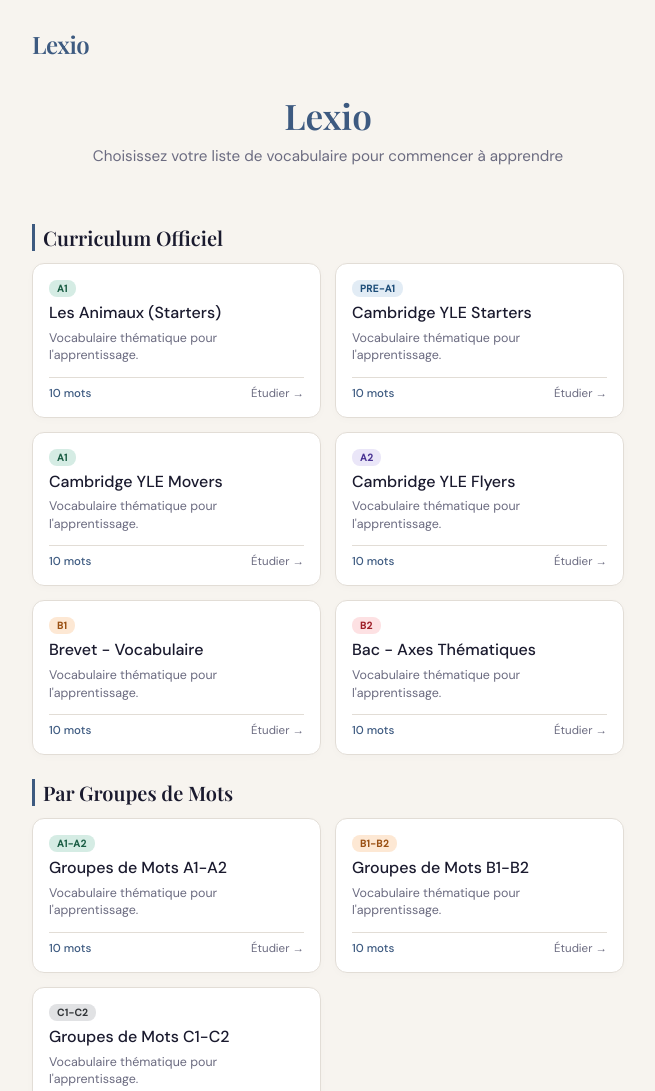
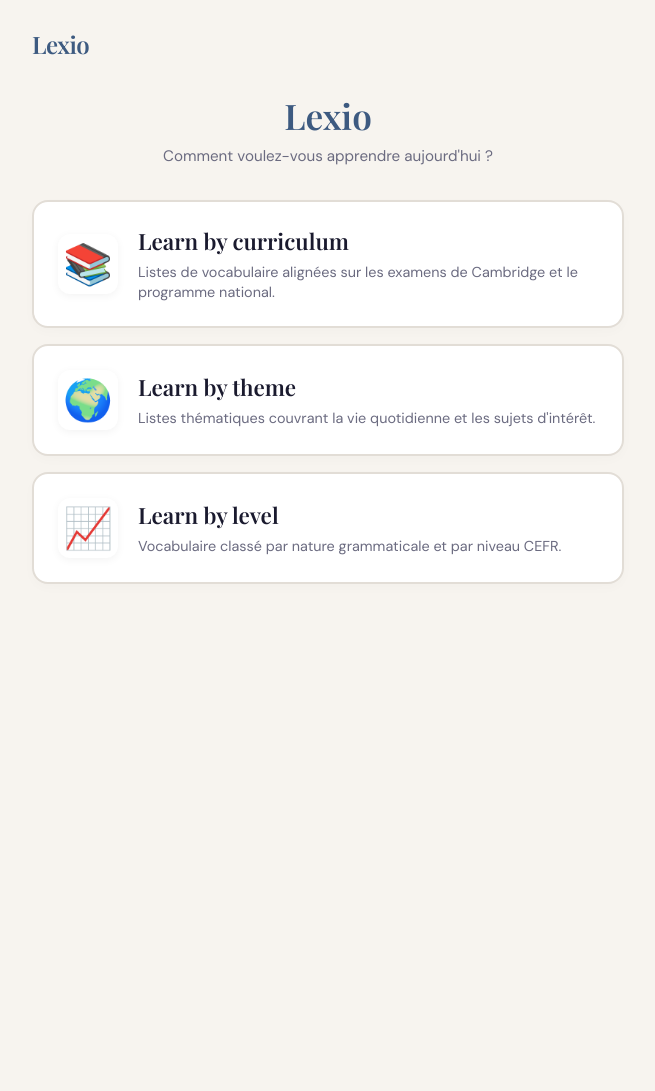
Before and after one commit to saz-saz-goose/Lexio, a plain HTML site: page index.html in a window 1280 px wide. Shown: the top 1091 px of the page, without its empty margins (312-967 px from the left). After the commit the page ends 800 px from the top, so only its background shows below. Drawn offline with nearby package versions, Linux system fonts and the light colour scheme.

Commit message:
Add mode selection to home screen

```diff
--- a/index.html
+++ b/index.html
@@ -236,6 +236,54 @@
     color: var(--accent);
   }
 
+  /* ── MODE SELECTION CARDS ── */
+  .mode-card {
+    background: var(--card);
+    border: 2px solid var(--border);
+    border-radius: 16px;
+    padding: 24px;
+    cursor: pointer;
+    display: flex;
+    align-items: center;
+    gap: 20px;
+    transition: all 0.2s ease;
+    box-shadow: 0 4px 12px rgba(0,0,0,0.02);
+  }
+  .mode-card:hover {
+    transform: translateY(-3px);
+    border-color: var(--accent);
+    box-shadow: 0 8px 20px rgba(0,0,0,0.06);
+    background: var(--accent-light);
+  }
+  .mode-icon {
+    font-size: 2.5rem;
+    display: flex;
+    align-items: center;
+    justify-content: center;
+    width: 60px;
+    height: 60px;
+    background: white;
+    border-radius: 12px;
+    box-shadow: 0 2px 8px rgba(0,0,0,0.05);
+  }
+  .mode-info {
+    flex: 1;
+    display: flex;
+    flex-direction: column;
+    gap: 6px;
+  }
+  .mode-title {
+    font-family: 'Playfair Display', serif;
+    font-size: 1.4rem;
+    font-weight: 600;
+    color: var(--ink);
+  }
+  .mode-desc {
+    font-size: 0.9rem;
+    color: var(--ink-light);
+    line-height: 1.4;
+  }
+
   /* ── CARDS ── */
   .card {
     width: 100%;
@@ -695,11 +743,22 @@
 <div class="screen" id="screen-home">
   <div class="home-hero">
     <div class="home-title">Lexio</div>
-    <div class="home-subtitle">Choisissez votre liste de vocabulaire pour commencer à apprendre</div>
-  </div>
-
+    <div class="home-subtitle" id="home-subtitle-text">Comment voulez-vous apprendre aujourd'hui ?</div>
+  </div>
+
+  <!-- Mode Selection (The 3 main options) -->
+  <div id="home-mode-select" style="width: 100%; display: flex; flex-direction: column; gap: 16px;">
+    <!-- Rendered by JS -->
+  </div>
+
+  <!-- Category View (Lists within a mode) -->
+  <div id="home-category-view" style="width: 100%; display: none; flex-direction: column; gap: 16px;">
+    <button class="back-home-btn" onclick="backToModeSelect()" style="align-self: flex-start; margin-bottom: 8px;">
+      ← Retour aux options
+    </button>
     <div id="home-categories-container" style="width: 100%;">
-    <!-- Dynamically populated categories and course cards -->
+      <!-- Dynamically populated course cards -->
+    </div>
   </div>
 </div>
 
@@ -1057,23 +1116,11 @@ async function translateAndGenerateSentencesForSession(selectedWords) {
 // ══════════════════════════════════════════
 // HOME DASHBOARD & NAVIGATION
 // ══════════════════════════════════════════
-function goToHome() {
-  document.getElementById('header-home-btn').classList.add('hidden');
-  document.getElementById('header-logo').style.display = 'block';
-  document.getElementById('header-progress-wrap').style.display = 'none';
-  document.getElementById('stepLabel').style.display = 'none';
-  showScreen('screen-home');
-}
-
-function renderHomeDashboard(indexData) {
-  const container = document.getElementById('home-categories-container');
-  container.innerHTML = '';
-
-  const structure = indexData.structure;
-
-  const categories = [
+const homeCategoriesData = [
   {
-      title: "Curriculum Officiel",
+    id: "curriculum",
+    title: "Learn by curriculum",
+    icon: "📚",
     description: "Listes de vocabulaire alignées sur les examens de Cambridge et le programme national.",
     files: [
       { filename: "CAMBRIDGE STARTERS ANIMALS.json", title: "Les Animaux (Starters)", level: "A1" },
@@ -1085,16 +1132,9 @@ function renderHomeDashboard(indexData) {
     ]
   },
   {
-      title: "Par Groupes de Mots",
-      description: "Vocabulaire classé par nature grammaticale et par niveau CEFR.",
-      files: [
-        { filename: "WORD GROUPS A1-A2.json", title: "Groupes de Mots A1-A2", level: "A1-A2" },
-        { filename: "WORD GROUPS B1-B2.json", title: "Groupes de Mots B1-B2", level: "B1-B2" },
-        { filename: "WORD GROUPS C1-C2.json", title: "Groupes de Mots C1-C2", level: "C1-C2" }
-      ]
-    },
-    {
-      title: "Par Thèmes",
+    id: "theme",
+    title: "Learn by theme",
+    icon: "🌍",
     description: "Listes thématiques couvrant la vie quotidienne et les sujets d'intérêt.",
     files: [
       { filename: "THEMES A1-A2.json", title: "Thèmes A1-A2", level: "A1-A2" },
@@ -1104,12 +1144,63 @@ function renderHomeDashboard(indexData) {
       { filename: "MEDICAL AND PSYCHOLOGICAL.json", title: "Medical and Psychological", level: "C1-C2" },
       { filename: "PRACTICAL ENGLISH.json", title: "Practical English", level: "B1-B2" }
     ]
+  },
+  {
+    id: "level",
+    title: "Learn by level",
+    icon: "📈",
+    description: "Vocabulaire classé par nature grammaticale et par niveau CEFR.",
+    files: [
+      { filename: "WORD GROUPS A1-A2.json", title: "Groupes de Mots A1-A2", level: "A1-A2" },
+      { filename: "WORD GROUPS B1-B2.json", title: "Groupes de Mots B1-B2", level: "B1-B2" },
+      { filename: "WORD GROUPS C1-C2.json", title: "Groupes de Mots C1-C2", level: "C1-C2" }
+    ]
   }
 ];
 
-  categories.forEach(cat => {
+function goToHome() {
+  document.getElementById('header-home-btn').classList.add('hidden');
+  document.getElementById('header-logo').style.display = 'block';
+  document.getElementById('header-progress-wrap').style.display = 'none';
+  document.getElementById('stepLabel').style.display = 'none';
+  backToModeSelect();
+  showScreen('screen-home');
+}
+
+function renderHomeDashboard(indexData) {
+  const modeContainer = document.getElementById('home-mode-select');
+  modeContainer.innerHTML = '';
+
+  homeCategoriesData.forEach((cat, index) => {
+    const card = document.createElement('div');
+    card.className = 'mode-card';
+    card.onclick = () => showCategory(index);
+
+    card.innerHTML = `
+      <div class="mode-icon">${cat.icon}</div>
+      <div class="mode-info">
+        <div class="mode-title">${cat.title}</div>
+        <div class="mode-desc">${cat.description}</div>
+      </div>
+    `;
+    modeContainer.appendChild(card);
+  });
+}
+
+function showCategory(index) {
+  document.getElementById('home-mode-select').style.display = 'none';
+  const catView = document.getElementById('home-category-view');
+  catView.style.display = 'flex';
+
+  const cat = homeCategoriesData[index];
+  document.getElementById('home-subtitle-text').textContent = cat.title;
+
+  const container = document.getElementById('home-categories-container');
+  container.innerHTML = '';
+
   const sec = document.createElement('div');
   sec.className = 'category-section';
+  sec.style.marginTop = '0';
 
   const h3 = document.createElement('h3');
   h3.className = 'category-title';
@@ -1170,7 +1261,12 @@ function renderHomeDashboard(indexData) {
 
   sec.appendChild(grid);
   container.appendChild(sec);
-  });
+}
+
+function backToModeSelect() {
+  document.getElementById('home-category-view').style.display = 'none';
+  document.getElementById('home-mode-select').style.display = 'flex';
+  document.getElementById('home-subtitle-text').textContent = "Comment voulez-vous apprendre aujourd'hui ?";
 }
 
 function selectCourse(filename) {
```
Lines whose indentation alone changed are shown as unchanged.
